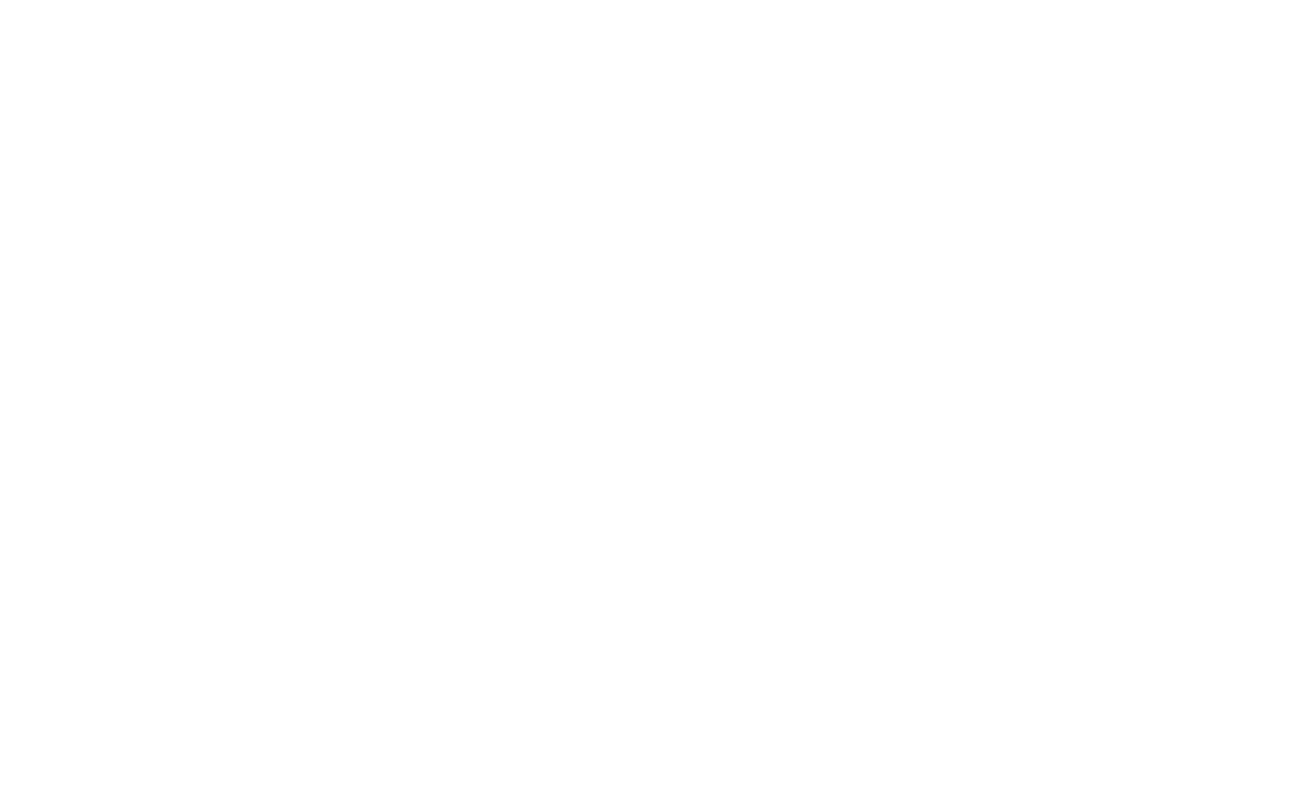
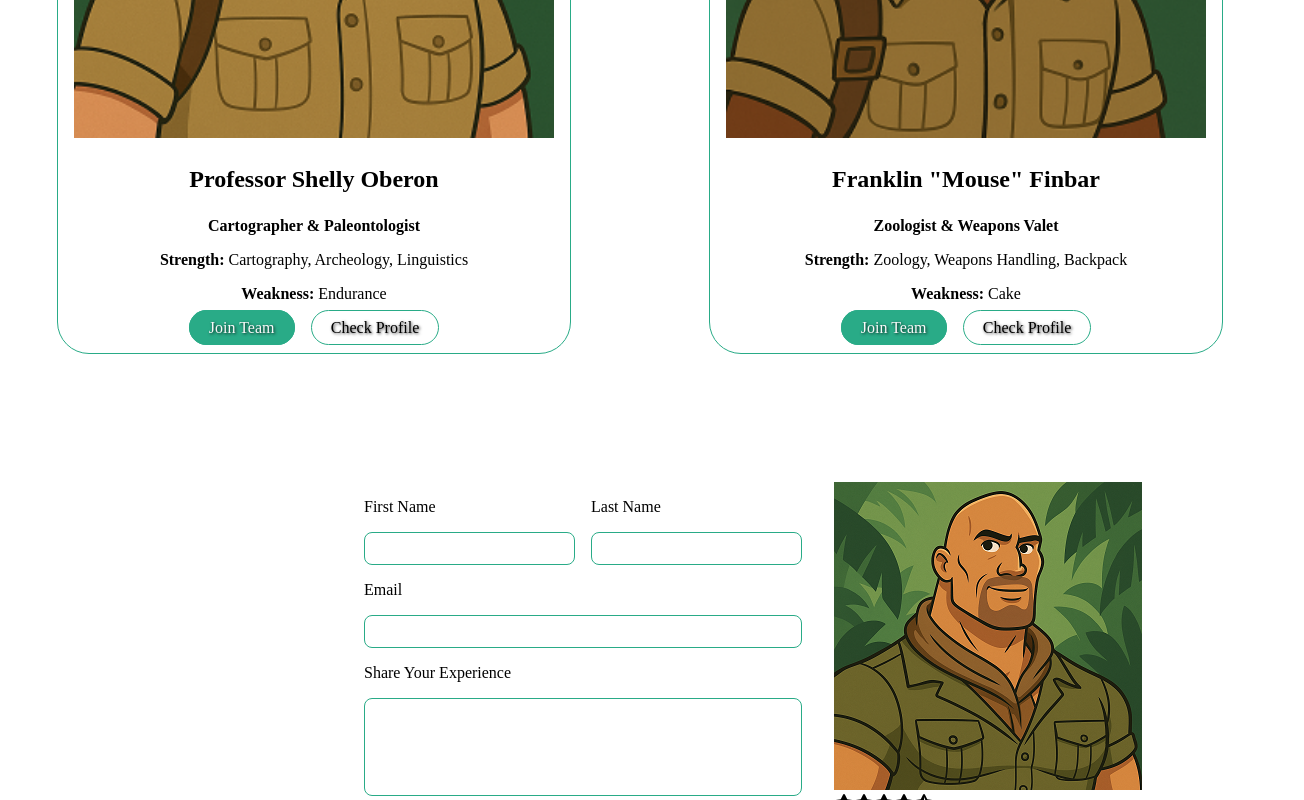
Before and after one commit to ahmad-v0/sc-pr-react-basic, a React (Vite) app: page / in a window 1280 px wide. Shown: the part 2000-2800 px from the top of the page, 1304 px wide, since content can reach past the window. Before the commit the page ends 1745 px from the top, so only its background shows below. Built offline with nearby package versions, Linux system fonts and the light colour scheme.

Commit message:
Community section for the landing page using Form and communitySpotlight component; usage of useState to update the state of the components, props to pass information between the components and inline condition for error message notification

```diff
--- a/src/App.css
+++ b/src/App.css
@@ -90,6 +90,14 @@
   display: grid;
 }
 
+.gridColumn2 {
+  grid-template-columns: repeat(2, 1fr);
+}
+
+.gap1rem {
+  gap: 1rem;
+}
+
 .displayInGrid {
   display: inline-grid;
 }
@@ -165,19 +173,28 @@
 
 .guideCard {
   width: 100%;
+  max-width: 30rem;
   text-align: center;
-  border-radius: 1rem;
+  border-radius: 2rem;
+  border: 1px solid #29AB87;
 }
 
 .guideCardImg {
   width: 100%;
-  border-radius: 1rem;
+  border-radius: 1rem 1rem 0 0;
+}
+
+.guideCard:hover {
+  border-color: #00755E;
+  box-shadow: 0 0.5rem 0.5rem 0 #00755E;
+  transition: 0.3s ease;
 }
 
 .guideSection {
-  grid-template-columns: repeat(4, 1fr);
-  gap: 1rem;
+  grid-template-columns: repeat(2, 1fr);
+  gap: 2.5rem;
   padding: 5rem 0;
+  justify-items: center;
 }
 
 .btnGuideCard {
@@ -190,7 +207,10 @@
 
 .btnGuideCard:hover {
   background-color: #00755E;
-  transform: scale(2);
+  font-weight: 700;
+  color: #FFF;
+  transform: scale(0.95);
+  transition: 0.3s ease;
 }
 
 .btnGuideCardPrimary {
@@ -200,6 +220,30 @@
 .btnGuideCardSecondary {
   color: black;
 }
+
+form input, form textarea {
+  padding: 0.5rem 1rem;
+  margin: 1rem 0;
+  border-radius: 0.5rem;
+  border: 1px solid #29AB87;
+}
+
+form textarea {
+  resize: none;
+  height: 5rem;
+}
+
+.formInputField {
+  position: relative;
+}
+
+.inpError {
+  position: absolute;
+  color: rgba(255,0,0,0.6);
+  top: 50%;
+  left: 1rem;
+}
+
 
 .footer {
   height: 10rem;
--- a/src/App.jsx
+++ b/src/App.jsx
@@ -4,15 +4,16 @@
 import './App.css'
 import HeroArea from './components/HeroArea.jsx'
 import GuideSection from './components/GuideSection.jsx'
+import CommunitySection from './components/CommunitySection.jsx'
 import Footer from './components/footer.jsx'
 
 function App() {
-  const [count, setCount] = useState(0)
 
   return (
     <>
       <HeroArea />
       <GuideSection />
+      <CommunitySection />
       <Footer />
     </>
   )
--- /dev/null
+++ b/src/components/CommunitySection.jsx
@@ -0,0 +1,20 @@
+
+import { useState } from "react";
+import CommunitySpotlight from "./CommunitySpotlight";
+import Form from './Form';
+
+export default function CommunitySection() {
+    const [person, setPerson] = useState({firstName:'', lastName:''});
+
+    return <div className="communitySection w90rem mxAuto p3rem ">
+        <div className="w50 mxAuto dFlex gap1rem">
+        <div>
+            <Form sendPerson={setPerson}/>
+        </div>
+        <div>
+            <CommunitySpotlight firstName={person.firstName} lastName={person.lastName}/>
+        </div>
+        </div>
+
+    </div>
+}
--- /dev/null
+++ b/src/components/CommunitySpotlight.jsx
@@ -0,0 +1,21 @@
+
+
+import Bravestone from '../assets/Bravestone.png';
+import starHalf from '../assets/starHalf.svg';
+import starFull from '../assets/starFull.svg';
+export default function CommunitySpotlight({firstName, lastName}) {
+    return <>
+    <div className='communitySpotlightImg'>
+        <img src={Bravestone} alt="Bravestone" />
+    </div>
+    <div className='communitySpotlightRating dFlex '>
+    <img src={starFull} alt="Full Star" style={{width:20}}/>
+    <img src={starFull} alt="Full Star" style={{width:20}}/>
+    <img src={starFull} alt="Full Star" style={{width:20}}/>
+    <img src={starFull} alt="Full Star" style={{width:20}}/>
+    <img src={starHalf} alt="Half Star" style={{width:20}}/>
+    </div>
+    <p><span style={{fontWeight: 'bold', fontSize:20, color: 'green'}}>12345</span> joined with </p>
+    {firstName && lastName && (<p>Welcome <b>{lastName}, {firstName}</b> to the community</p>)}
+    </>
+}
--- /dev/null
+++ b/src/components/Form.jsx
@@ -0,0 +1,85 @@
+import { useState } from "react";
+
+export default function Form({sendPerson}) {
+
+    const [person, setPerson] = useState(
+        {
+            firstName:'',
+            lastName:'',
+            email:'',
+            message:''
+        }
+    );
+
+    const [errors, setErrors] = useState(
+        {
+            firstName:'',
+            lastName:'',
+            email:''
+        }
+    )
+
+    const updateData = (e) => {
+        const {name, value} = e.target;
+
+        setPerson(prev => ({
+            ...prev,
+            [name]: value
+        })
+        );
+    }
+
+    function data(e) {
+        e.preventDefault();
+        const newErrors = {
+                firstName:'',
+                lastName:'',
+                email:''
+            };
+        ((!person.firstName || !isNaN(Number(person.firstName))) && (newErrors.firstName = "Invalid input!"));
+        ((!person.lastName || !isNaN(Number(person.lastName))) && (newErrors.lastName = "Invalid input!"));
+        (!(/^\w+([\.-]?\w+)*@\w+([\.-]?\w+)*(\.\w{2,3})+$/).test(person.email) && (newErrors.email="Invalid email!"));
+        setErrors(newErrors);
+        if (Object.values(newErrors).every(e => e === "")) {
+            sendPerson(person);
+            setPerson({
+                firstName:'',
+                lastName:'',
+                email:'',
+                message:''
+            });
+            // setErrors(errors);
+        };
+        setTimeout(()=>{setErrors({
+                firstName:'',
+                lastName:'',
+                email:''
+            })}, 3000)
+    };
+
+    return<>
+    <form className="dFlex flexC spaceBetween p1rem" onSubmit={data}>
+        <div className="formInput fullName w100 displayGrid gridColumn2 gap1rem">
+        <div className="formInputField dFlex flexC">
+            <label htmlFor="firstName">First Name</label>
+            <input type="text" name="firstName" id="firstName0" value={person.firstName} onChange={updateData}/>
+            {errors.firstName && <small className="inpError">{errors.firstName}</small>}
+        </div>
+        <div className="formInputField dFlex flexC">
+            <label htmlFor="lastName">Last Name</label>
+            <input type="text" name="lastName" id="lastName0" value={person.lastName} onChange={updateData}/>
+            {errors.lastName && <small className="inpError">{errors.lastName}</small>}
+        </div>
+    </div>
+    <div className="formInputField dFlex flexC">
+        <label htmlFor="email">Email</label>
+        <input type="email" name="email" id="email0" value={person.email} onChange={updateData}/>
+        {errors.email && <small className="inpError">{errors.email}</small>}
+    </div>
+
+    <label htmlFor="message">Share Your Experience</label>
+    <textarea name="message" id="message0" value={person.message} onChange={updateData}></textarea>
+    <button type="submit" className="btnGuideCard btnGuideCardPrimary">Submit</button>
+    </form>
+    </>
+}
```
Also changed, not shown: src/assets/starFull.svg (added), src/assets/starHalf.svg (added).
